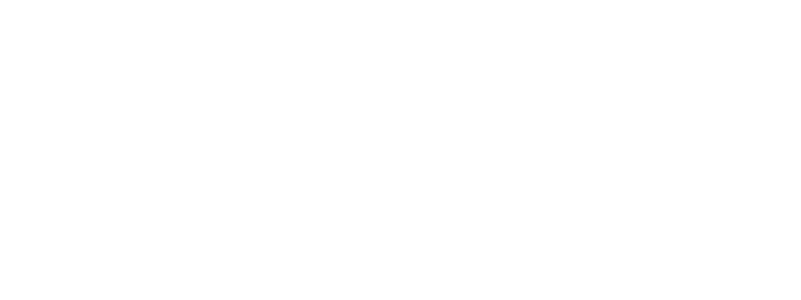
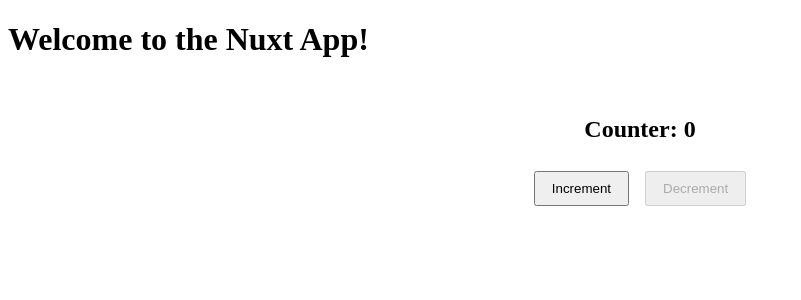
Before and after one commit to markneilcordero/nuxt_coding_challenge, a Nuxt app: page /easy_challenge_number_1 in a window 1280 px wide. Before the commit this address had no page. Shown: the top 300 px of the page, without its empty margins (0-801 px from the left). Built offline with nearby package versions, Linux system fonts and the light colour scheme.

Commit message:
Update easy_challenge_number_1.vue

```diff
--- /dev/null
+++ b/pages/easy_challenge_number_1.vue
@@ -0,0 +1,10 @@
+<template>
+    <div>
+        <h1>Welcome to the Nuxt App!</h1>
+        <Counter />
+    </div>
+</template>
+
+<script setup>
+import Counter from '@/components/Counter.vue';
+</script>
```
